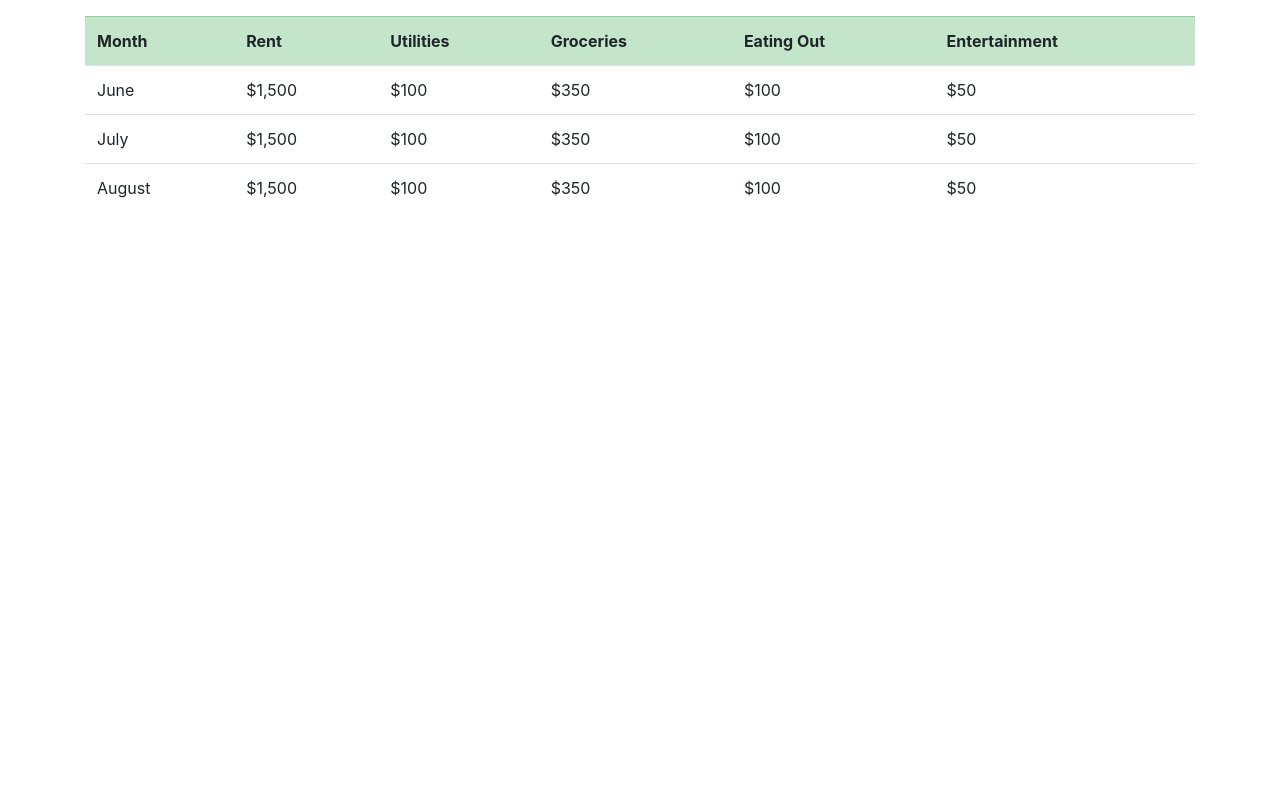
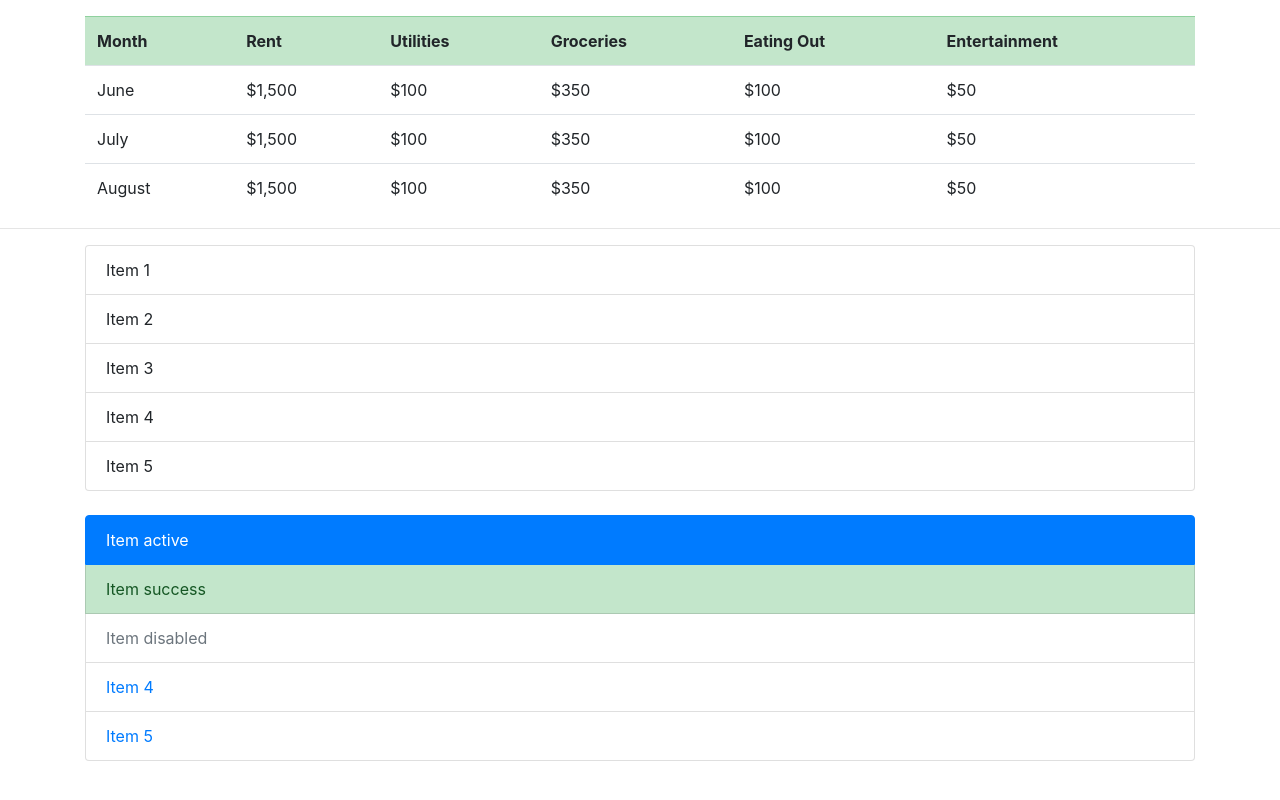
Before and after one commit to ShaMweLa/bootstrap-cheatsheet, a plain HTML site: page index.html in a window 1280 px wide. Shown: the part 2108-2908 px from the top of the page. Before the commit the page ends 2736 px from the top, so only its background shows below. Drawn offline with nearby package versions, Linux system fonts and the light colour scheme.

Commit message:
added List Groups

```diff
--- a/index.html
+++ b/index.html
@@ -249,6 +249,30 @@
     </table>
   </div>
 
+  <hr>
+
+  <!-- LIST GROUP -->
+  <div class="container">
+    <ul class="list-group">
+      <li class="list-group-item">Item 1</li>
+      <li class="list-group-item">Item 2</li>
+      <li class="list-group-item">Item 3</li>
+      <li class="list-group-item">Item 4</li>
+      <li class="list-group-item">Item 5</li>
+    </ul>
+
+    <br>
+
+    <div class="list-group">
+      <a href="#" class="list-group-item active">Item active</a>
+      <a href="#" class="list-group-item list-group-item-success">Item success</a>
+      <a href="#" class="list-group-item disabled">Item disabled</a>
+      <a href="#" class="list-group-item">Item 4</a>
+      <a href="#" class="list-group-item">Item 5</a>
+    </div>
+  </div>
+
+
 
   <div style="height: 400px;"></div>
 
```
